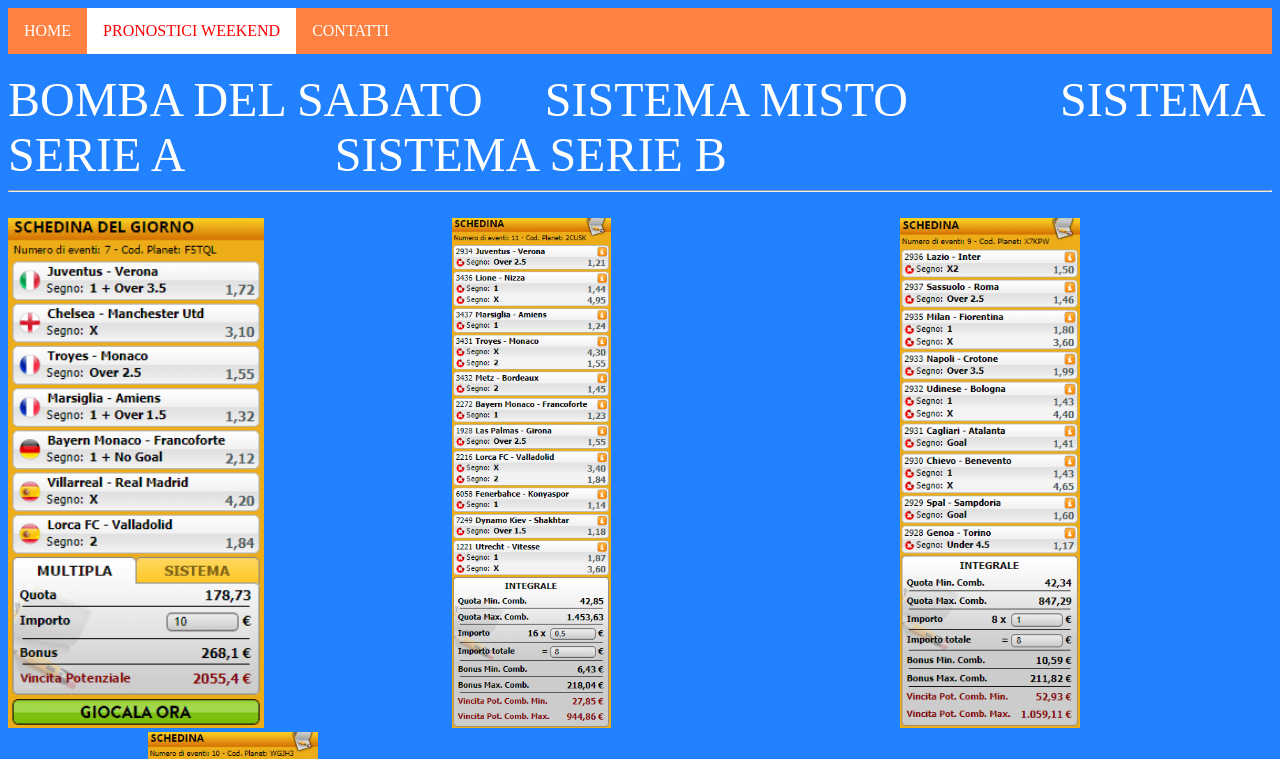
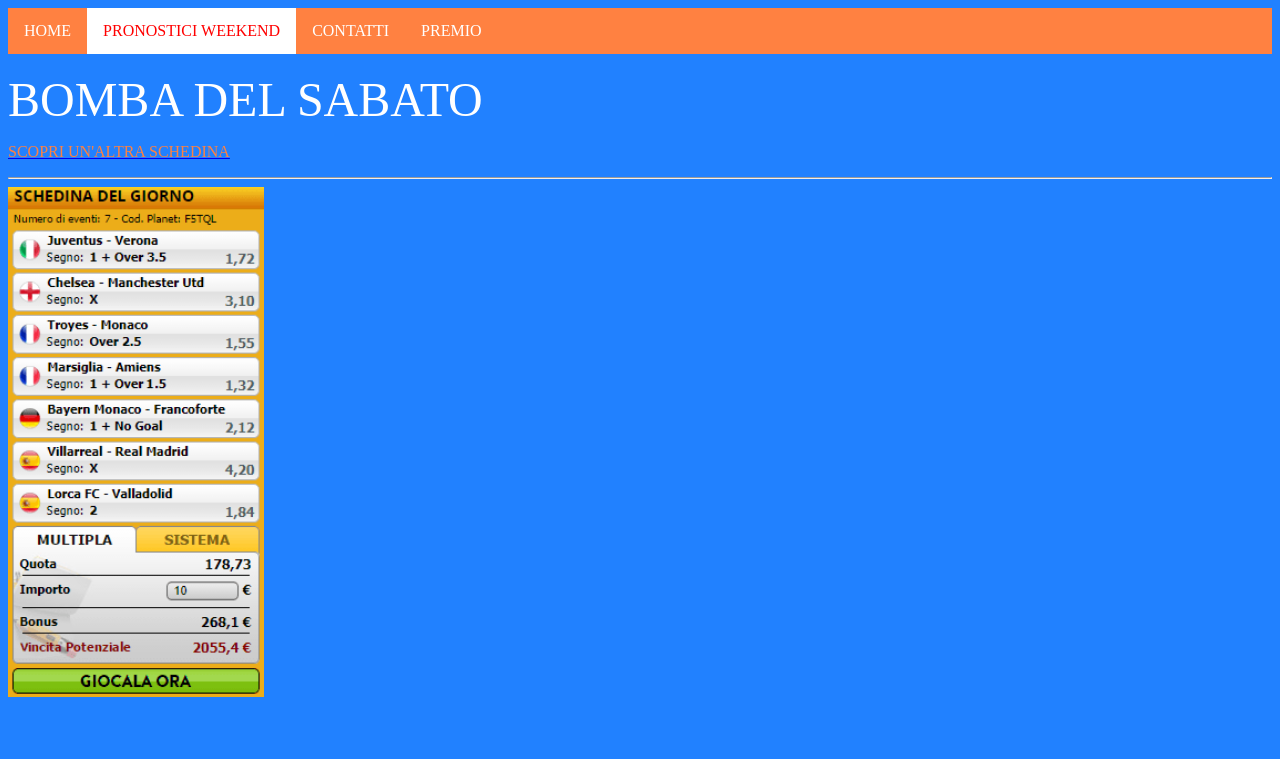
Before and after one commit to nicodp-25/compito-di-realt-, a plain HTML site: page pigliatutto/pronostici.html in a window 1280 px wide. Shown: the top 759 px of the page. Drawn offline with Linux system fonts and the light colour scheme.

Commit message:
Update pronostici.html

```diff
--- a/pigliatutto/pronostici.html
+++ b/pigliatutto/pronostici.html
@@ -40,29 +40,26 @@ font.sistema1 { padding:90px;
   <li><a href="home.html">HOME</a></li>
   <li><a class="active" href="pronostici.html">PRONOSTICI WEEKEND</a></li>
   <li><a href="contatti.html">CONTATTI</a></li>
+  <li><a href="premio.html">PREMIO</a></li>
 
 </ul>
    <br>
     <font color="white" align="left" size="7">
       BOMBA DEL SABATO
     </font>
-	<font class="sistema" color="white" align="left" size="7">
-      SISTEMA MISTO
-    </font>
-	<font class="sistema1" color="white" align="left" size="7">
-	  SISTEMA SERIE A
-	</font>
-	<font class="sistema" color="white" align="left" size="7">
-	  SISTEMA SERIE B
-	</font>
+	  <div class="app">
+       <a href="pronostici2.html" target="blank"><div id="deviceready" class="blink">
+              <p class="blink">
+			      <font color="#FF8141">
+				      SCOPRI UN'ALTRA SCHEDINA
+				   </font>
+			  </p>
+      </div>
+	<hr>
+    <img src="img\schedina1.png" height="65%" align="left">
 
 
-	<hr>
-   <br>
-   <img src="img\schedina1.png" height="65%" align="left">
-   <img src="img\schedina2.png" height="65%" hspace="185">
-   <img src="img\schedina3.png" height="65%%" hspace="100">
-   <img src="img\schedina4.png" height="65%%" hspace="140">
+
 
 
 
```
